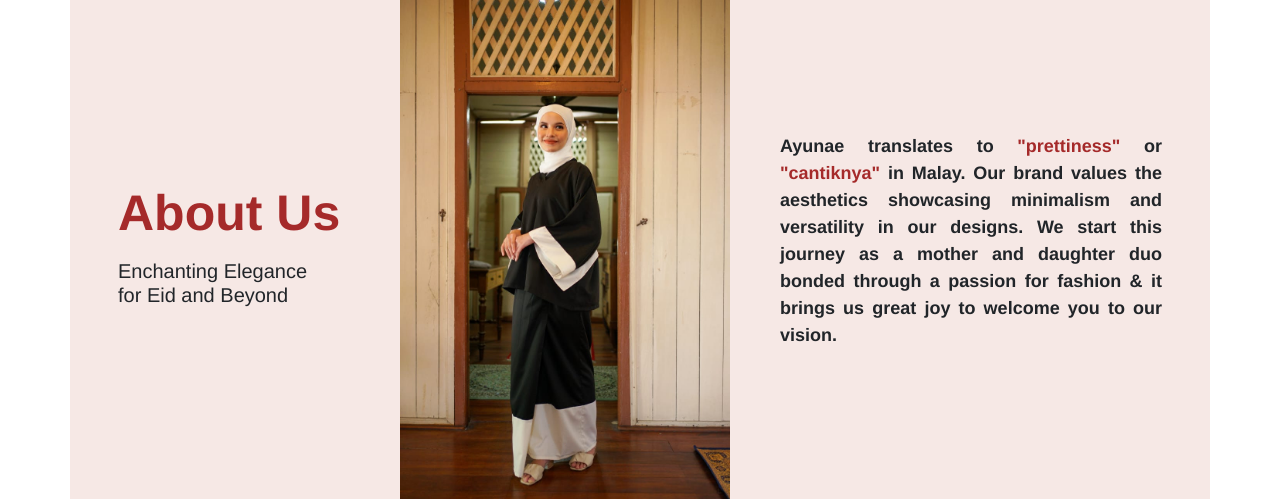
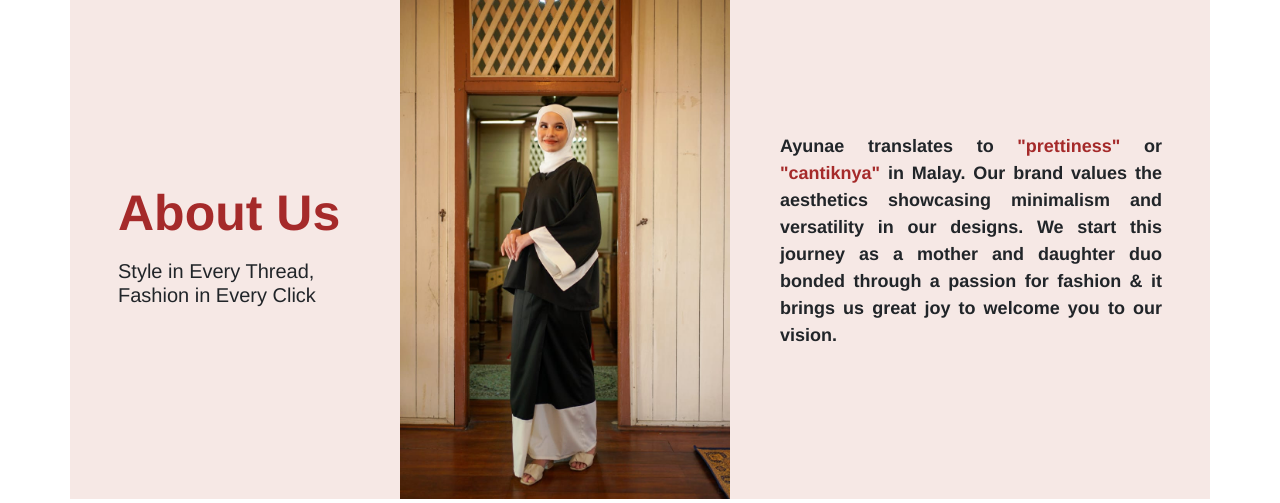
Before and after one commit to antideviant/bungaboulevard, a PHP site: page /about-us.php in a window 1280 px wide. Shown: the part 125-628 px from the top of the page. Run offline with PHP 8.4, Linux system fonts and the light colour scheme; a user stored in the database is signed in; data that the repository does not hold is empty.

Commit message:
Update about-us.php
Tukar trademark

```diff
--- a/about-us.php
+++ b/about-us.php
@@ -56,7 +56,7 @@ error_reporting(0);
                 <div class="container-1">
     <div class="left-text">
         <h1><b><p style="color: brown; font-size: 50px;">About Us</p></b></h1>
-        <h5>Enchanting Elegance <br>for Eid and Beyond</h5>
+        <h5>Style in Every Thread, <br>Fashion in Every Click</h5>
     </div>
     <div class="image">
         <img src="assets\black.jpg" style="width: 330px; height: 500px; margin-left: -100px;">
```
